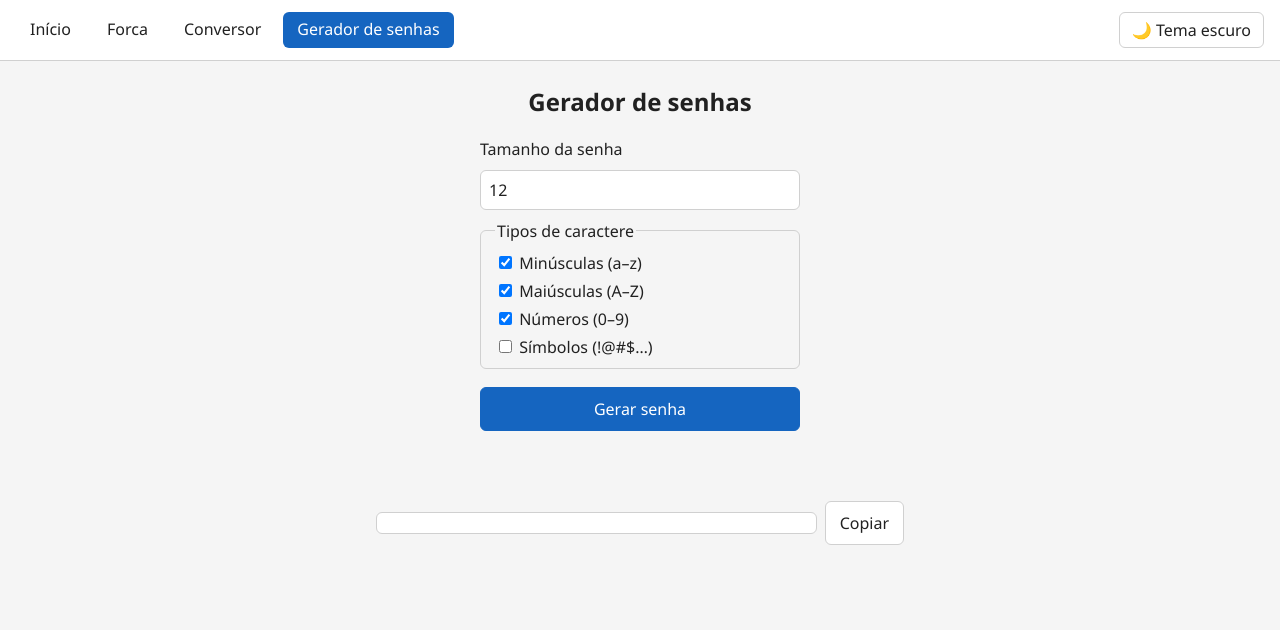
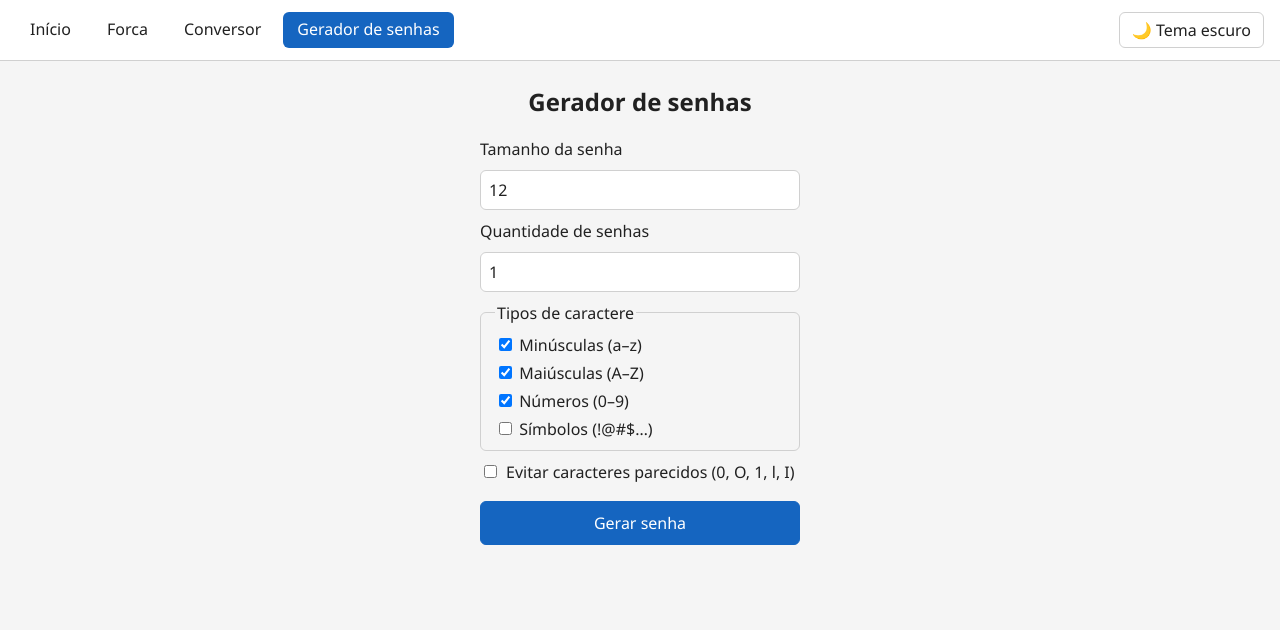
Before and after one commit to HenriqueNicolletti-e-LucasMP8-Projects/exercicios-python, a Flask app: page /senhas in a window 1280 px wide. Shown: the top 630 px of the page. Run offline with Flask 3, Linux system fonts and the light colour scheme.

Commit message:
Melhora o Gerador de senhas com várias senhas e indicador de força
Gera de 1 a 10 senhas por vez, cada uma com estimativa de força em
bits e botão de copiar, e permite evitar caracteres parecidos
(0, O, 1, l, I). A API passa a devolver uma lista de senhas.

Co-Authored-By: Claude Sonnet 5.5 <noreply@anthropic.com>

```diff
--- a/app.py
+++ b/app.py
@@ -101,6 +101,7 @@ def pagina_senhas():
     return render_template(
         "senhas.html", pagina="senhas",
         tamanho_minimo=senhas.TAMANHO_MINIMO, tamanho_maximo=senhas.TAMANHO_MAXIMO,
+        quantidade_maxima=senhas.QUANTIDADE_MAXIMA,
     )
 
 
@@ -111,10 +112,12 @@ def api_senhas_gerar():
     if not isinstance(tipos, list):
         return jsonify({"erro": "Os tipos de caractere devem ser uma lista."}), 400
     try:
-        senha = senhas.gerar_senha(dados.get("tamanho"), tipos)
+        lista = senhas.gerar_varias(
+            dados.get("tamanho"), tipos, dados.get("quantidade", 1), bool(dados.get("sem_parecidos", False)),
+        )
     except ValueError as erro:
         return jsonify({"erro": str(erro)}), 400
-    return jsonify({"senha": senha})
+    return jsonify({"senhas": [{"senha": s, "forca": senhas.avaliar_forca(s)} for s in lista]})
 
 
 if __name__ == "__main__":
--- a/src/senhas.py
+++ b/src/senhas.py
@@ -1,8 +1,11 @@
+import math
 import secrets
 import string
 
 TAMANHO_MINIMO = 4
 TAMANHO_MAXIMO = 64
+QUANTIDADE_MAXIMA = 10
+CARACTERES_PARECIDOS = "0O1lI"
 
 TIPOS = {
     "minusculas": string.ascii_lowercase,
@@ -25,6 +28,19 @@ def validar_tamanho(valor):
     return tamanho
 
 
+def validar_quantidade(valor):
+    """Converte a quantidade de senhas para int. Levanta ValueError se for inválida."""
+    if isinstance(valor, bool):
+        raise ValueError("Informe a quantidade de senhas como um número.")
+    try:
+        quantidade = int(str(valor).strip())
+    except ValueError:
+        raise ValueError("Informe a quantidade de senhas como um número inteiro.")
+    if not 1 <= quantidade <= QUANTIDADE_MAXIMA:
+        raise ValueError(f"A quantidade deve ficar entre 1 e {QUANTIDADE_MAXIMA}.")
+    return quantidade
+
+
 def validar_tipos(tipos):
     """Devolve a lista de tipos escolhidos. Levanta ValueError se vazia ou desconhecida."""
     escolhidos = [tipo for tipo in TIPOS if tipo in tipos]
@@ -36,15 +52,52 @@ def validar_tipos(tipos):
     return escolhidos
 
 
-def gerar_senha(tamanho, tipos):
+def conjunto_do_tipo(tipo, sem_parecidos=False):
+    conjunto = TIPOS[tipo]
+    if sem_parecidos:
+        conjunto = "".join(c for c in conjunto if c not in CARACTERES_PARECIDOS)
+    return conjunto
+
+
+def gerar_senha(tamanho, tipos, sem_parecidos=False):
     """Gera uma senha com pelo menos um caractere de cada tipo escolhido."""
     tamanho = validar_tamanho(tamanho)
     tipos = validar_tipos(tipos)
     if tamanho < len(tipos):
         raise ValueError("O tamanho é menor que a quantidade de tipos escolhidos.")
 
-    todos = "".join(TIPOS[tipo] for tipo in tipos)
-    caracteres = [secrets.choice(TIPOS[tipo]) for tipo in tipos]
+    conjuntos = [conjunto_do_tipo(tipo, sem_parecidos) for tipo in tipos]
+    todos = "".join(conjuntos)
+    caracteres = [secrets.choice(conjunto) for conjunto in conjuntos]
     caracteres += [secrets.choice(todos) for _ in range(tamanho - len(caracteres))]
     secrets.SystemRandom().shuffle(caracteres)
     return "".join(caracteres)
+
+
+def gerar_varias(tamanho, tipos, quantidade=1, sem_parecidos=False):
+    quantidade = validar_quantidade(quantidade)
+    return [gerar_senha(tamanho, tipos, sem_parecidos) for _ in range(quantidade)]
+
+
+def avaliar_forca(senha):
+    """Estima a força pela entropia (tamanho x variedade de caracteres usados)."""
+    universo = 0
+    if any(c in string.ascii_lowercase for c in senha):
+        universo += 26
+    if any(c in string.ascii_uppercase for c in senha):
+        universo += 26
+    if any(c in string.digits for c in senha):
+        universo += 10
+    if any(c not in string.ascii_letters + string.digits for c in senha):
+        universo += len(TIPOS["simbolos"])
+    bits = len(senha) * math.log2(universo) if universo else 0
+
+    if bits < 40:
+        nivel = "fraca"
+    elif bits < 60:
+        nivel = "media"
+    elif bits < 80:
+        nivel = "forte"
+    else:
+        nivel = "muito_forte"
+    return {"nivel": nivel, "bits": round(bits)}
--- a/static/estilo.css
+++ b/static/estilo.css
@@ -6,6 +6,7 @@
   --borda: #d0d0d0;
   --certo: #2e7d32;
   --erro: #c62828;
+  --aviso: #ef6c00;
   --destaque: #1565c0;
   --sobre-destaque: #ffffff;
   --tecla-certa: #a5d6a7;
@@ -23,6 +24,7 @@
     --borda: #3a4048;
     --certo: #66bb6a;
     --erro: #ef5350;
+    --aviso: #ffa726;
     --destaque: #4f8fe0;
     --sobre-destaque: #0b0d10;
     --tecla-certa: #2e5d31;
@@ -40,6 +42,7 @@
   --borda: #3a4048;
   --certo: #66bb6a;
   --erro: #ef5350;
+  --aviso: #ffa726;
   --destaque: #4f8fe0;
   --sobre-destaque: #0b0d10;
   --tecla-certa: #2e5d31;
@@ -216,7 +219,23 @@ button.errada { background: var(--tecla-errada); }
 /* Gerador de senhas */
 .senhas { text-align: center; }
 
-.resultado-senha { display: flex; gap: 8px; align-items: center; margin-top: 8px; }
+.opcao { display: flex; gap: 6px; align-items: center; }
+
+.lista-senhas { list-style: none; margin: 8px 0 0; padding: 0; display: grid; gap: 10px; }
+
+.item-senha {
+  display: grid;
+  grid-template-columns: 1fr auto;
+  gap: 6px 8px;
+  align-items: center;
+}
+
+.item-senha .forca { grid-column: 1; text-align: left; font-size: 0.85rem; font-weight: 600; }
+.item-senha button { grid-column: 2; grid-row: 1 / span 2; }
+
+.forca-fraca { color: var(--erro); }
+.forca-media { color: var(--aviso); }
+.forca-forte, .forca-muito_forte { color: var(--certo); }
 
 .senha {
   flex: 1;
@@ -229,7 +248,7 @@ button.errada { background: var(--tecla-errada); }
   word-break: break-all;
 }
 
-.resultado-senha button { padding: 10px 14px; }
+.item-senha button { padding: 10px 14px; }
 
 @media (max-width: 420px) {
   .teclado { grid-template-columns: repeat(7, 1fr); }
--- a/static/senhas.js
+++ b/static/senhas.js
@@ -1,12 +1,45 @@
 const formulario = document.getElementById("form-senha");
 const elMensagem = document.getElementById("mensagem-senha");
-const elResultado = document.getElementById("resultado-senha");
-const elSenha = document.getElementById("senha");
-const botaoCopiar = document.getElementById("copiar");
+const elLista = document.getElementById("lista-senhas");
+
+const ROTULOS_FORCA = {
+  fraca: "Fraca",
+  media: "Média",
+  forte: "Forte",
+  muito_forte: "Muito forte",
+};
 
 function mostrarMensagem(texto, classe) {
   elMensagem.textContent = texto;
   elMensagem.className = "mensagem " + (classe || "");
+}
+
+function criarItem({ senha, forca }) {
+  const item = document.createElement("li");
+  item.className = "item-senha";
+
+  const texto = document.createElement("output");
+  texto.className = "senha";
+  texto.textContent = senha;
+
+  const medidor = document.createElement("span");
+  medidor.className = `forca forca-${forca.nivel}`;
+  medidor.textContent = `${ROTULOS_FORCA[forca.nivel]} (${forca.bits} bits)`;
+
+  const botao = document.createElement("button");
+  botao.type = "button";
+  botao.textContent = "Copiar";
+  botao.addEventListener("click", async () => {
+    try {
+      await navigator.clipboard.writeText(senha);
+      botao.textContent = "Copiado!";
+    } catch {
+      mostrarMensagem("Não foi possível copiar. Selecione a senha e copie manualmente.", "erro");
+    }
+  });
+
+  item.append(texto, medidor, botao);
+  return item;
 }
 
 formulario.addEventListener("submit", async (evento) => {
@@ -16,27 +49,21 @@ formulario.addEventListener("submit", async (evento) => {
   const resposta = await fetch("/api/senhas/gerar", {
     method: "POST",
     headers: { "Content-Type": "application/json" },
-    body: JSON.stringify({ tamanho: formulario.tamanho.value, tipos }),
+    body: JSON.stringify({
+      tamanho: formulario.tamanho.value,
+      quantidade: formulario.quantidade.value,
+      tipos,
+      sem_parecidos: formulario.sem_parecidos.checked,
+    }),
   });
   const dados = await resposta.json();
 
   if (!resposta.ok) {
-    elResultado.hidden = true;
+    elLista.replaceChildren();
     mostrarMensagem(dados.erro, "erro");
     return;
   }
 
-  elSenha.textContent = dados.senha;
-  elResultado.hidden = false;
-  botaoCopiar.textContent = "Copiar";
-  mostrarMensagem("Senha gerada!", "ok");
+  elLista.replaceChildren(...dados.senhas.map(criarItem));
+  mostrarMensagem(dados.senhas.length === 1 ? "Senha gerada!" : `${dados.senhas.length} senhas geradas!`, "ok");
 });
-
-botaoCopiar.addEventListener("click", async () => {
-  try {
-    await navigator.clipboard.writeText(elSenha.textContent);
-    botaoCopiar.textContent = "Copiado!";
-  } catch {
-    mostrarMensagem("Não foi possível copiar. Selecione a senha e copie manualmente.", "erro");
-  }
-});
--- a/templates/senhas.html
+++ b/templates/senhas.html
@@ -9,6 +9,9 @@
     <label for="tamanho">Tamanho da senha</label>
     <input id="tamanho" name="tamanho" type="number" min="{{ tamanho_minimo }}" max="{{ tamanho_maximo }}" value="12" inputmode="numeric">
 
+    <label for="quantidade">Quantidade de senhas</label>
+    <input id="quantidade" name="quantidade" type="number" min="1" max="{{ quantidade_maxima }}" value="1" inputmode="numeric">
+
     <fieldset>
       <legend>Tipos de caractere</legend>
       <label><input type="checkbox" name="tipos" value="minusculas" checked> Minúsculas (a–z)</label>
@@ -17,15 +20,14 @@
       <label><input type="checkbox" name="tipos" value="simbolos"> Símbolos (!@#$…)</label>
     </fieldset>
 
+    <label class="opcao"><input type="checkbox" name="sem_parecidos"> Evitar caracteres parecidos (0, O, 1, l, I)</label>
+
     <button id="gerar" type="submit">Gerar senha</button>
   </form>
 
   <p id="mensagem-senha" class="mensagem" aria-live="polite"></p>
 
-  <div id="resultado-senha" class="resultado-senha" hidden>
-    <output id="senha" class="senha"></output>
-    <button id="copiar" type="button">Copiar</button>
-  </div>
+  <ul id="lista-senhas" class="lista-senhas"></ul>
 </section>
 {% endblock %}
 
```
Also changed, not shown: CLAUDE.md (+2 -2 lines), tests/test_senhas.py (+57 -0 lines), README.md.
